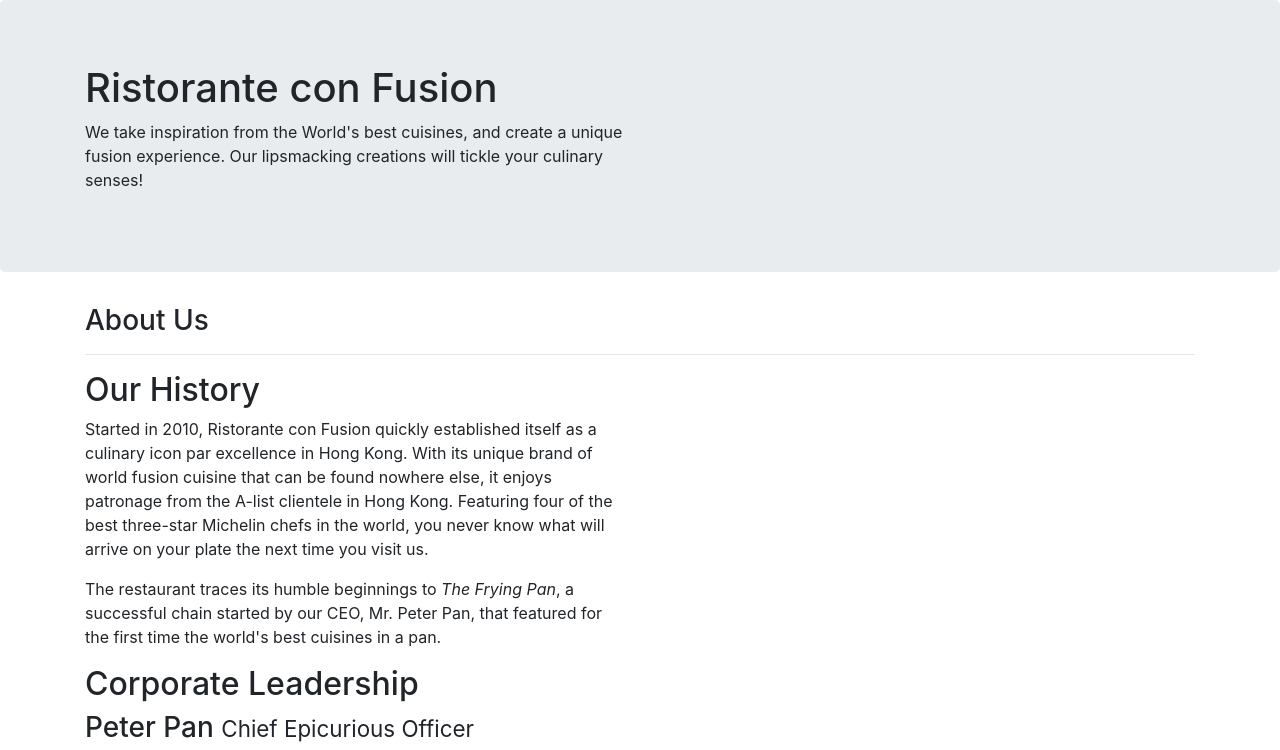
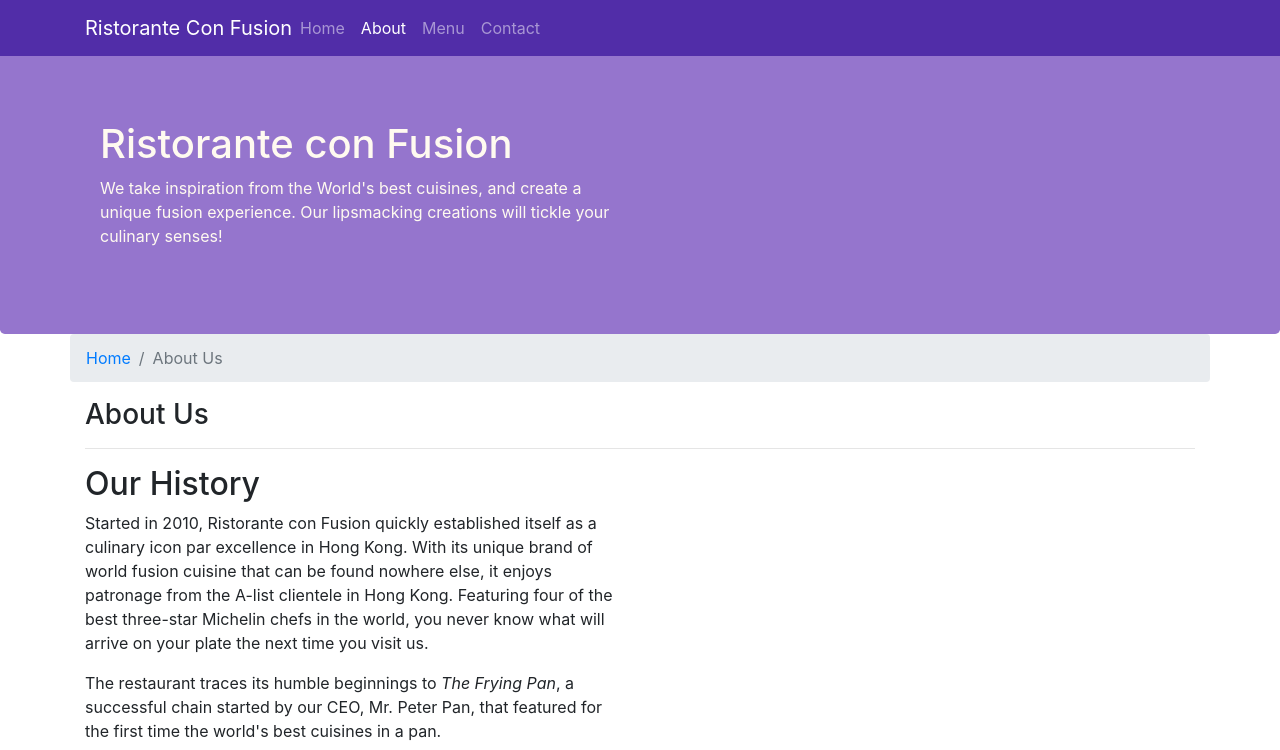
Before and after one commit to LeraAtwater/frameworks, a website: page aboutus.html in a window 1280 px wide. Shown: the top 750 px of the page. Drawn offline with nearby package versions, Linux system fonts and the light colour scheme.

Commit message:
build up navbar and breadcrumbs

```diff
--- a/aboutus.html
+++ b/aboutus.html
@@ -10,13 +10,27 @@
         <!-- Bootstrap CSS -->
         <link rel="stylesheet" href="node_modules/bootstrap/dist/css/bootstrap.min.css">
         <!-- Custom CSS -->
-        <link rel="stylesheet" type="text/css" href="css/style.css">
+        <link rel="stylesheet" type="text/css" href="css/styles.css">
     <title>Ristorante Con Fusion: About Us</title>
 
 </head>
 
 <body>
-
+    <nav class="navbar navbar-dark navbar-expand-sm fixed-top">
+        <div class="container">
+            <a class="navbar-brand mr-auto" href="#">Ristorante Con Fusion </a>
+            <button class="navbar-toggler ml-auto" type="button" data-toggle="collapse" data-target="#Navbar">
+                <span class="navbar-toggler-icon"></span>
+            </button>
+            <div class="collapse navbar-collapse" id="Navbar">
+                <ul class="navbar-nav mr-auto">
+                    <li class="nav-item"><a class="nav-link" href="index.html" title="Go to the webpage">Home</a></li>
+                    <li class="nav-item active"><a class="nav-link" href="aboutus.html" title="Go to the webpage">About</a></li>
+                    <li class="nav-item"><a class="nav-link" href="#" title="Go to the webpage">Menu</a></li>
+                    <li class="nav-item"><a class="nav-link" href="#" title="Go to the webpage">Contact</a></li>
+                </ul>
+            </div>
+    </nav>
     <header class="jumbotron">
         <div class="container">
             <div class="row row-header">
@@ -32,6 +46,10 @@
 
     <div class="container">
         <div class="row">
+            <ol class="col-12 breadcrumb">
+                <li class="breadcrumb-item"><a href="index.html">Home</a></li>
+                <li class="breadcrumb-item active">About Us</li>
+            </ol>
             <div class="col">
                <h3>About Us</h3>
                <hr>
@@ -71,7 +89,7 @@
                 <div class="col-4 offset-1 col-sm-2">
                     <h5>Links</h5>
                     <ul class="list-unstyled">
-                        <li><a href="#">Home</a></li>
+                        <li><a href="index.html">Home</a></li>
                         <li><a href="#">About</a></li>
                         <li><a href="#">Menu</a></li>
                         <li><a href="#">Contact</a></li>
--- a/css/styles.css
+++ b/css/styles.css
@@ -24,3 +24,10 @@
     margin: 0;
     color: #0f0f0f;
 }
+body {
+    padding: 50px 0 0;
+    z-index: 0;
+}
+.navbar {
+    background-color: #512da8;
+}
```
Also changed, not shown: index.html (+16 -2 lines).
